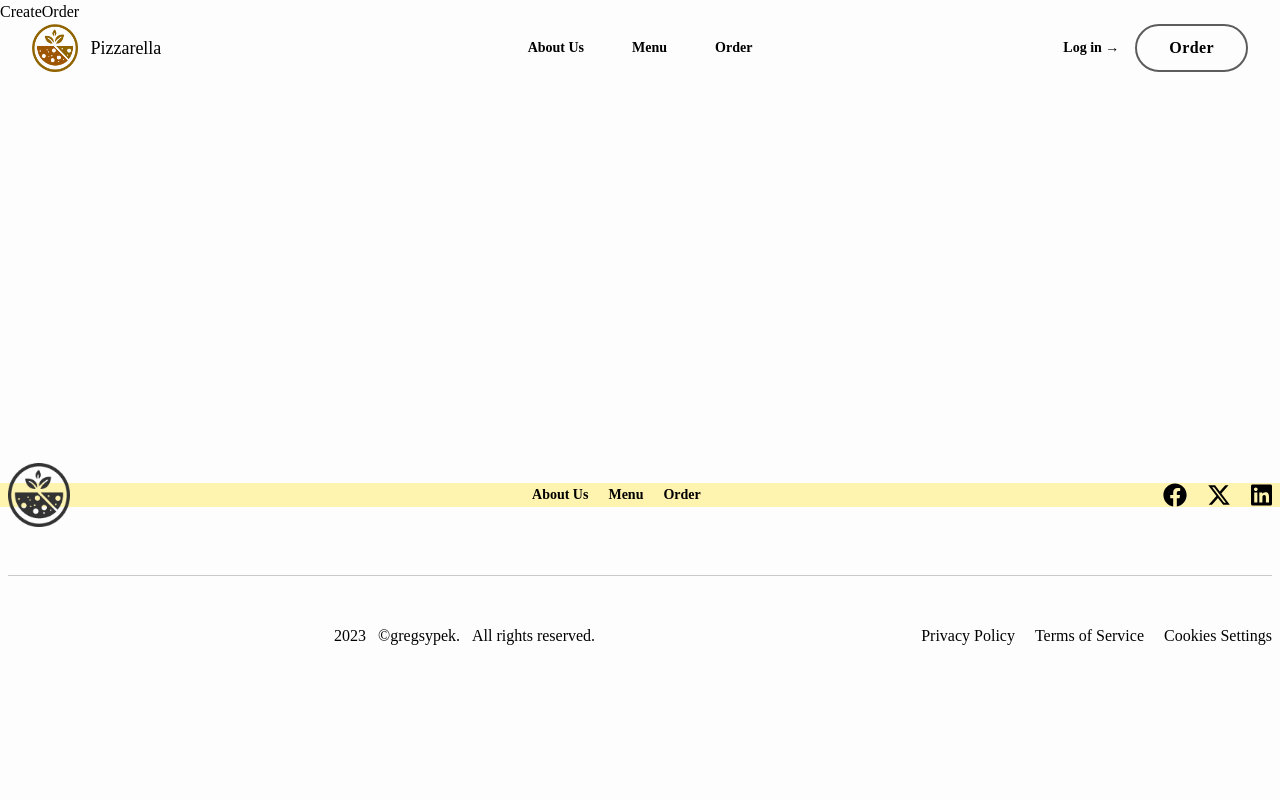
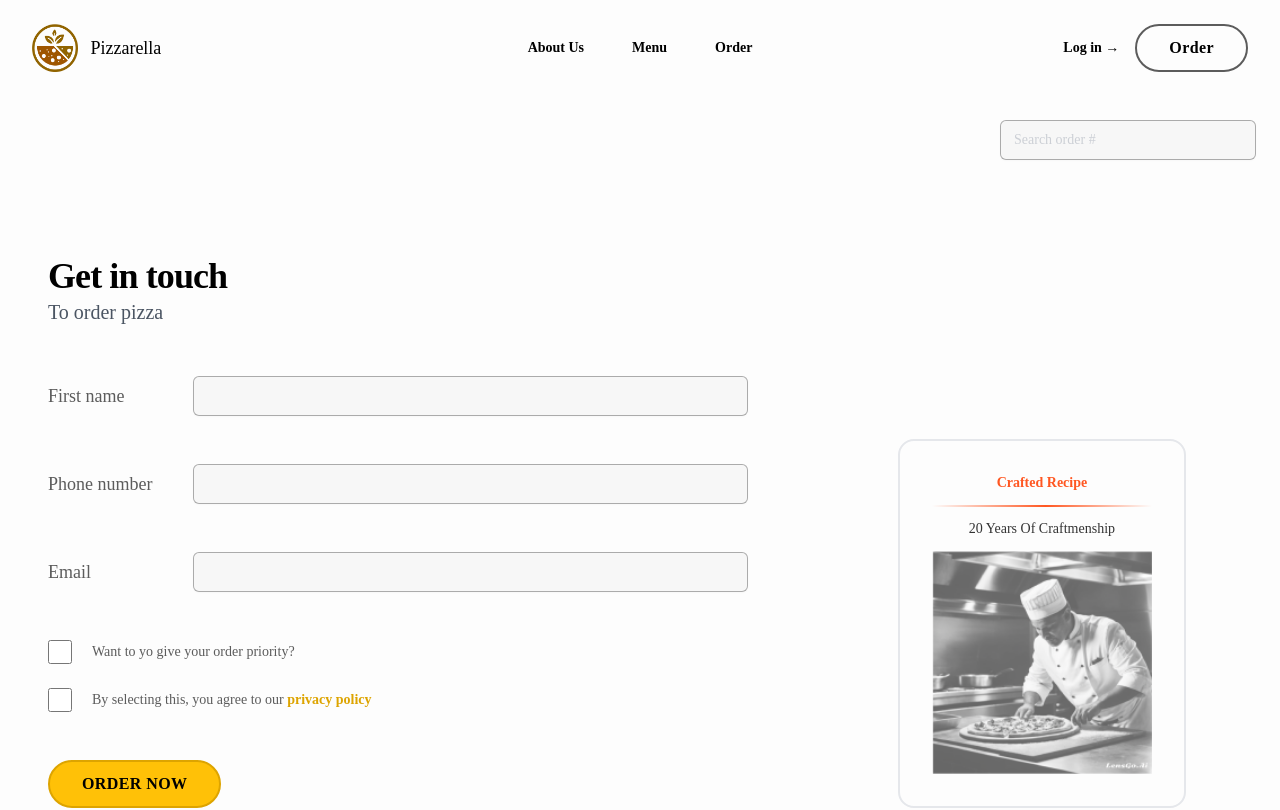
Before and after one commit to gregsypek/pizzarella, a React (Vite) app: page /order/new in a window 1280 px wide. Shown: the top 810 px of the page. Built offline with nearby package versions, Linux system fonts and the light colour scheme; a web font is replaced by a local one.

Commit message:
styling order page

```diff
--- a/src/App.jsx
+++ b/src/App.jsx
@@ -23,7 +23,8 @@ const router = createBrowserRouter([
         element: <Cart />,
       },
       {
-				path: "/order/new",
+        // path: "/order/new",
+        path: "/order",
         element: <CreateOrder />,
       },
       {
--- a/src/features/order/Order.jsx
+++ b/src/features/order/Order.jsx
@@ -1,5 +1,130 @@
+import SearchOrder from "./SearchOrder";
+import { Link } from "react-router-dom";
+import Button from "../../ui/Button";
+import card1 from "../../images/card1_bg.png";
+import bg from "../../images/order_bg.png";
+import Card from "../../ui/Card";
+
 function Order() {
-	return <div>Order</div>;
+  return (
+    <div className="container mx-auto  mt-24 max-h-screen flex-col bg-bg100   p-6  px-6">
+      <div className="flex justify-end">
+        <SearchOrder />
+      </div>
+      <div className="lg:items-left relative flex flex-col items-start justify-start   gap-10  lg:flex-row lg:items-end ">
+        <div className=" w-full px-6  lg:w-2/3">
+          <div className=" pt-24  text-left">
+            <h2 className="text-3xl font-semibold tracking-tight  text-black  sm:text-4xl ">
+              Get in touch
+            </h2>
+            <p className="text-xl leading-8 text-gray-600">To order pizza</p>
+          </div>
+
+          <form action="#" method="POST" className="mt-6 max-w-[700px] ">
+            <div className="container gap-x-8 gap-y-6 md:grid-cols-2">
+              <div className="grid h-full grid-cols-1 md:grid-cols-[125px_1fr] md:place-items-center md:gap-5">
+                <label
+                  htmlFor="first-name"
+                  className="mt-3 block  justify-self-start  text-lg font-normal leading-6 tracking-normal text-text100 md:my-0"
+                >
+                  First name
+                </label>
+                <div className="mt-6 h-full  w-full md:mt-12 ">
+                  <input
+                    type="text"
+                    name="first-name"
+                    id="first-name"
+                    autoComplete="given-name"
+                    className="input"
+                  />
+                </div>
+              </div>
+              <div className="grid h-full grid-cols-1 md:grid-cols-[125px_1fr] md:place-items-center md:gap-5">
+                <label
+                  htmlFor="first-name"
+                  className="mt-3 block  justify-self-start  text-lg font-normal leading-6 tracking-normal text-text100 md:my-0"
+                >
+                  Phone number
+                </label>
+                <div className="mt-3  h-full w-full md:mt-12">
+                  <input
+                    type="tel"
+                    name="phone-number"
+                    id="phone-number"
+                    autoComplete="tel"
+                    className="input"
+                  />
+                </div>
+              </div>
+              <div className="grid h-full grid-cols-1 md:grid-cols-[125px_1fr] md:place-items-center md:gap-5">
+                <label
+                  htmlFor="first-name"
+                  className="mt-3 block  justify-self-start  text-lg font-normal leading-6 tracking-normal text-text100 md:my-0"
+                >
+                  Email
+                </label>
+                <div className="mt-3  h-full w-full md:mt-12">
+                  <input
+                    type="email"
+                    name="email"
+                    id="email"
+                    autoComplete="email"
+                    className="input"
+                  />
+                </div>
+              </div>
+
+              <div className="mt-6 flex h-6 items-center md:mt-6">
+                <input
+                  className="checkbox"
+                  type="checkbox"
+                  name="priority"
+                  id="priority"
+                  // value={withPriority}
+                  // onChange={(e) => {}}
+                />
+                <label
+                  htmlFor="priority"
+                  className="text-sm   font-normal leading-6 tracking-normal text-text100 md:mt-0"
+                >
+                  Want to yo give your order priority?
+                </label>
+              </div>
+              <div className="mt-3 flex h-6 items-center md:mt-6">
+                <input
+                  className="checkbox"
+                  type="checkbox"
+                  name="priority"
+                  id="policy"
+                  // value={withPriority}
+                  // onChange={(e) => {}}
+                />
+                <label
+                  htmlFor="policy"
+                  className="text-sm   font-normal leading-6 tracking-normal text-text100 md:mt-0"
+                >
+                  By selecting this, you agree to our{" "}
+                  <Link to="#" className="font-semibold text-primary200 ">
+                    privacy&nbsp;policy
+                  </Link>
+                </label>
+              </div>
+            </div>
+            <div className="mt-12">
+              <Button type="orange">Order now</Button>
+            </div>
+          </form>
+        </div>
+
+        <div className="mx-6 hidden h-full w-1/3 justify-center lg:flex">
+          <Card img={card1} />
+        </div>
+        <div className="absolute -bottom-28 -right-14   lg:hidden ">
+          <img src={bg} alt="pizzarella logo" />
+        </div>
+      </div>
+    </div>
+  );
 }
 
 export default Order;
--- /dev/null
+++ b/src/features/order/SearchOrder.jsx
@@ -0,0 +1,27 @@
+import { useState } from "react";
+import { useNavigate } from "react-router-dom";
+
+function SearchOrder() {
+  const [query, setQuery] = useState("");
+  const navigate = useNavigate();
+
+  function handleSubmit(e) {
+    e.preventDefault();
+    if (!query) return;
+    navigate(`/order/${query}`);
+    setQuery("");
+  }
+
+  return (
+    <form onSubmit={handleSubmit}>
+      <input
+        placeholder="Search order #"
+        value={query}
+        onChange={(e) => setQuery(e.target.value)}
+        className=" block w-64  rounded-md border-0  bg-bg200 px-3.5 py-2 text-gray-900 opacity-50 shadow-sm ring-1 ring-inset ring-text100 transition-all duration-300 placeholder:text-gray-400 focus:w-72 focus:outline-none focus:ring-2 focus:ring-inset focus:ring-text100 sm:text-sm sm:leading-6"
+      />
+    </form>
+  );
+}
+
+export default SearchOrder;
--- a/src/index.css
+++ b/src/index.css
@@ -9,6 +9,12 @@
 }
 
 @layer components {
+  .input {
+    @apply block w-full rounded-md border-0  bg-bg200 px-3.5 py-2 text-gray-900 opacity-50 shadow-sm ring-1 ring-inset ring-text100 placeholder:text-gray-400 focus:outline-none focus:ring-2 focus:ring-inset focus:ring-text100 sm:text-sm sm:leading-6;
+  }
+  .checkbox {
+    @apply me-5 h-6 w-6  rounded-md accent-primary100  ring-text100 focus:outline-none focus:ring focus:ring-primary200 focus:ring-offset-2;
+  }
 }
 
 /* * {
--- /dev/null
+++ b/src/ui/Card.jsx
@@ -0,0 +1,31 @@
+function Card({ img }) {
+  return (
+    <div className="border-bg300">
+      <div className="h-82 w-72 rounded-2xl border-2  p-8">
+        <div className="flex flex-col justify-between gap-3">
+          <p className=" text-center text-sm font-bold capitalize text-accent200 ">
+            Crafted Recipe
+          </p>
+
+          <div
+            className="h-0.5 w-full"
+            style={{
+              background:
+                "linear-gradient(90deg, rgba(255, 87, 34, 0.00) 0%, #FF5722 51.62%, rgba(255, 87, 34, 0.00) 100%)",
+            }}
+          />
+          <p className=" text-center text-sm font-normal capitalize text-text200 ">
+            20 years of craftmenship
+          </p>
+          <img
+            src={img}
+            alt="The chef is preparing a pizza"
+            className="h-full w-full "
+          />
+        </div>
+      </div>
+    </div>
+  );
+}
+
+export default Card;
--- a/src/ui/Footer.jsx
+++ b/src/ui/Footer.jsx
@@ -7,7 +7,7 @@ function Footer() {
   return (
     <section
       id="footer"
-      className=" isolate mx-auto mt-56 w-full max-w-[1440px] overflow-hidden p-2  only-of-type:mb-36 2xl:overflow-visible "
+      className=" isolate mx-auto mt-56 w-full max-w-[1440px] overflow-hidden bg-bg100  p-2 only-of-type:mb-20 2xl:overflow-visible "
     >
       <div className="relative flex items-center justify-between   ">
         <div className="absolute -left-10 -right-10 -z-50 rounded-md  bg-accent100 p-3" />
--- a/tailwind.config.js
+++ b/tailwind.config.js
@@ -28,5 +28,5 @@ export default {
       },
     },
   },
-  plugins: [],
+  plugins: ["@tailwindcss/forms"],
 };
```
Also changed, not shown: src/images/card1_bg.png (added), src/images/order_bg.png (added). Lines whose indentation alone changed are shown as unchanged.
